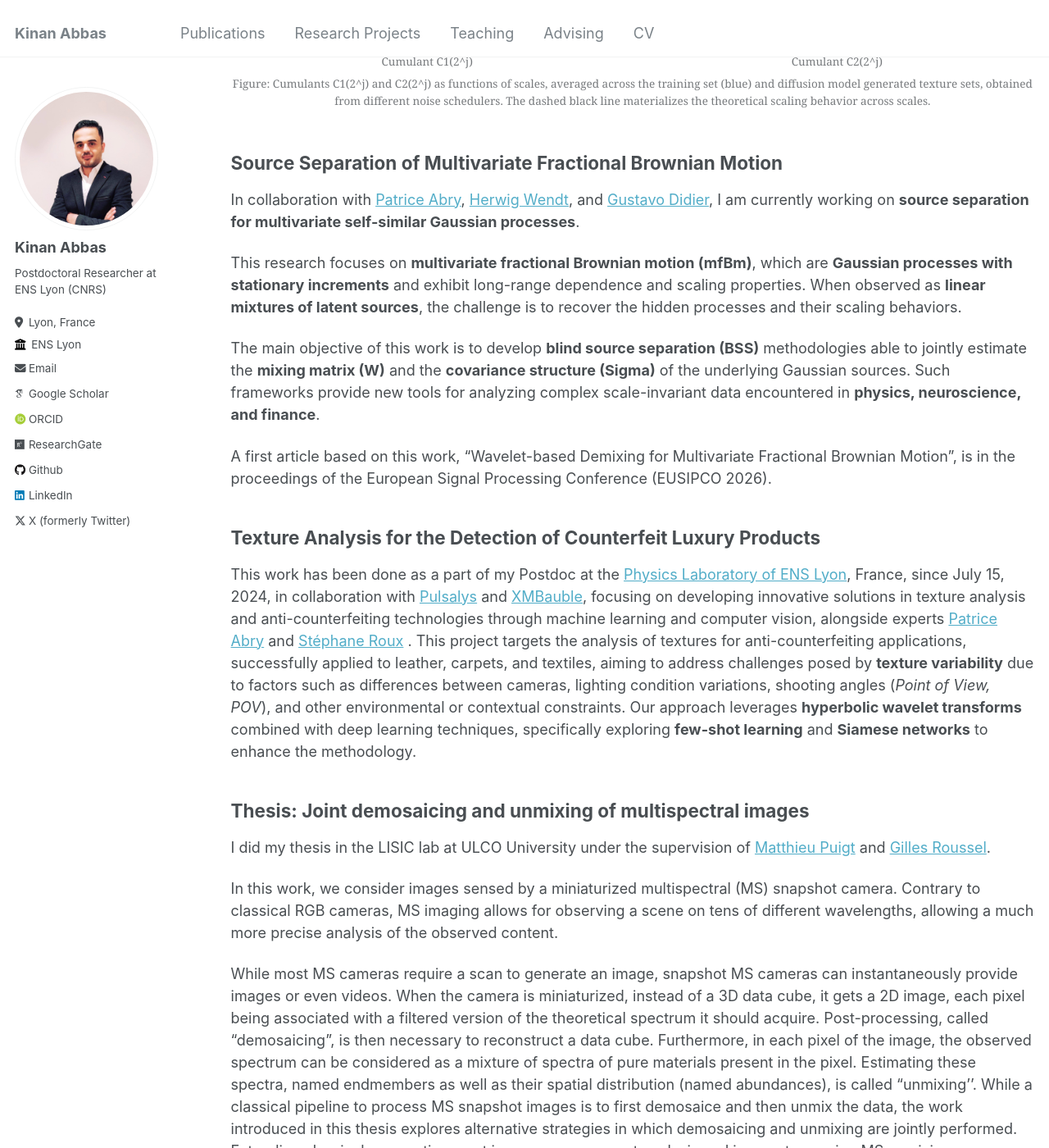
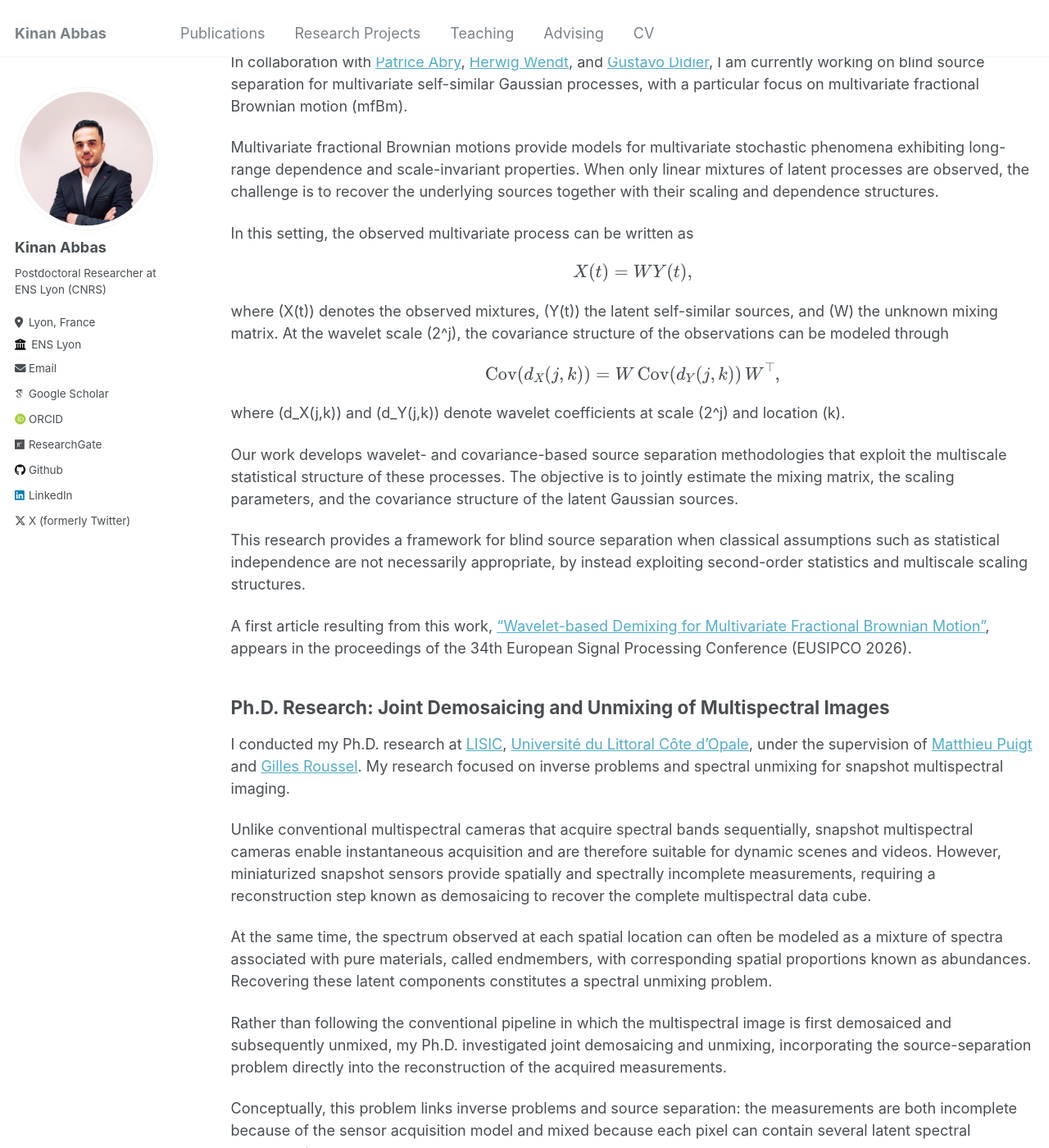
Before and after one commit to kinan3bb3s/kinan3bb3s.github.io, a Jekyll site: the page built from _pages/research.md, in a window 1280 px wide and 1400 px high, scrolled down 758 px. Shown: the whole window at 82% size. Built offline with Jekyll 4.4.1, drawn with Linux system fonts in a browser that asks for light colours; some web fonts are replaced; some of the changed text lies outside the part shown.

Commit message:
Latest updates

```diff
--- a/_pages/research.md
+++ b/_pages/research.md
@@ -4,52 +4,60 @@ title: "Research"
 permalink: /research/
 author_profile: true
 ---
-## Diffusion Models for Multifractal Texture Synthesis
 
-This project is a part of my postdoctoral research at the [Physics Laboratory of ENS Lyon](https://www.ens-lyon.fr/PHYSIQUE/){:target="_blank"}, in collaboration with [Patrice Abry](https://perso.ens-lyon.fr/patrice.abry/){:target="_blank"} and [Stéphane Roux](https://perso.ens-lyon.fr/stephane.roux/){:target="_blank"}. We are investigating the degree to which diffusion models can generate univariate and multivariate multifractal, as well as anisotropic textures. We evaluate the performance using advanced multiscale analyses like wavelet-leader and dual-tree complex wavelet transforms, with the final goal of developing a model that can generate better textures. This research has recently resulted in two publications: "Modèles de diffusion pour la synthèse de textures anisotropes" accepted at [GRETSI 2025](https://kinan3bb3s.github.io/files/GRETSI_2025_Diffusion_Models_Anisotropic.pdf){:target="_blank"}, and "Diffusion Models for Multifractal Texture Synthesis" accepted at [EUSIPCO 2025](https://kinan3bb3s.github.io/files/EUSIPCO_2025.pdf){:target="_blank"}.
+## Research Profile
 
-Starting from April 2026, an M2 intern, Jhonatan Ancco Cerda, will work on this project until September 2026, focusing on latent diffusion models for multifractal texture generation.
-<div style="text-align: center;">
-  <figure>
-    <div style="display: flex; gap: 20px; justify-content: center;">
-      <div>
-        <img src="c1_j.png" alt="Subfigure 1" style="width: 75%;">
-        <figcaption>Cumulant C1(2^j)</figcaption>
-      </div>
-      <div>
-        <img src="c2_j.png" alt="Subfigure 2" style="width: 75%;">
-        <figcaption>Cumulant C2(2^j)</figcaption>
-      </div>
-    </div>
-    <figcaption>Figure: Cumulants C1(2^j) and C2(2^j) as functions of scales, averaged across the training set (blue) and diffusion model generated texture sets, obtained from different noise schedulers. The dashed black line materializes the theoretical scaling behavior across scales.</figcaption>
-  </figure>
-</div>
+> The observed world is often incomplete and mixed. My research asks which statistical, spectral, and multiscale structures make it possible to reconstruct what is missing and recover the hidden sources behind complex data.
 
+My research lies at the intersection of statistical signal and image processing, source separation, inverse problems, multiscale analysis, and machine learning. A central direction of my work concerns the recovery and characterization of latent sources from complex observations by exploiting their structural, statistical, and multiscale properties.
+
+During my Ph.D., I investigated spectral unmixing and source separation in multispectral imaging, developing methods based on sparse component analysis, nonnegative matrix factorization, low-rank models, and inverse problems. More recently, my research has focused on blind source separation of multivariate stochastic processes, where multiscale and covariance structures are exploited to recover latent sources and their statistical properties.
+
+In parallel, I investigate statistical learning and generative models for complex signals and textures, particularly diffusion models and generative adversarial networks for scale-free and multifractal processes. Across these topics, the common thread is the same: building models that turn partial, mixed, or highly structured observations into interpretable representations.
 
 ## Source Separation of Multivariate Fractional Brownian Motion
 
-In collaboration with [Patrice Abry](https://perso.ens-lyon.fr/patrice.abry/){:target="_blank"}, [Herwig Wendt](https://www.irit.fr/~Herwig.Wendt/){:target="_blank"}, and  [Gustavo Didier](https://sse.tulane.edu/gustavo-didier){:target="_blank"}, I am currently working on **source separation for multivariate self-similar Gaussian processes**.
+In collaboration with [Patrice Abry](https://perso.ens-lyon.fr/patrice.abry/){:target="_blank"}, [Herwig Wendt](https://www.irit.fr/~Herwig.Wendt/){:target="_blank"}, and [Gustavo Didier](https://sse.tulane.edu/gustavo-didier){:target="_blank"}, I am currently working on blind source separation for multivariate self-similar Gaussian processes, with a particular focus on multivariate fractional Brownian motion (mfBm).
 
-This research focuses on **multivariate fractional Brownian motion (mfBm)**, which are **Gaussian processes with stationary increments** and exhibit long-range dependence and scaling properties. When observed as **linear mixtures of latent sources**, the challenge is to recover the hidden processes and their scaling behaviors.
+Multivariate fractional Brownian motions provide models for multivariate stochastic phenomena exhibiting long-range dependence and scale-invariant properties. When only linear mixtures of latent processes are observed, the challenge is to recover the underlying sources together with their scaling and dependence structures.
 
-The main objective of this work is to develop **blind source separation (BSS)** methodologies able to jointly estimate the **mixing matrix \(W\)** and the **covariance structure \(Sigma\)** of the underlying Gaussian sources. Such frameworks provide new tools for analyzing complex scale-invariant data encountered in **physics, neuroscience, and finance**.
+In this setting, the observed multivariate process can be written as
 
-A first article based on this work, “Wavelet-based Demixing for Multivariate Fractional Brownian Motion”, is in the proceedings of the European Signal Processing Conference (EUSIPCO 2026).
+$$
+X(t) = W Y(t),
+$$
 
+where \(X(t)\) denotes the observed mixtures, \(Y(t)\) the latent self-similar sources, and \(W\) the unknown mixing matrix. At the wavelet scale \(2^j\), the covariance structure of the observations can be modeled through
 
-## Texture Analysis for the Detection of Counterfeit Luxury Products
+$$
+\mathrm{Cov}(d_X(j, k)) = W \, \mathrm{Cov}(d_Y(j, k)) \, W^\top,
+$$
 
- This work has been done as a part of my Postdoc at the [Physics Laboratory of ENS Lyon](https://www.ens-lyon.fr/PHYSIQUE/){:target="_blank"}, France, since July 15, 2024, in collaboration with [Pulsalys](https://www.pulsalys.fr/){:target="_blank"} and [XMBauble](https://xmbauble.com/){:target="_blank"}, focusing on developing innovative solutions in texture analysis and anti-counterfeiting technologies through machine learning and computer vision, alongside experts  [Patrice Abry](https://perso.ens-lyon.fr/patrice.abry/){:target="_blank"} and [Stéphane Roux](https://perso.ens-lyon.fr/stephane.roux/){:target="_blank"} . This project targets the analysis of textures for anti-counterfeiting applications, successfully applied to leather, carpets, and textiles, aiming to address challenges posed by **texture variability** due to factors such as differences between cameras, lighting condition variations, shooting angles (*Point of View, POV*), and other environmental or contextual constraints. Our approach leverages **hyperbolic wavelet transforms** combined with deep learning techniques, specifically exploring **few-shot learning** and **Siamese networks** to enhance the methodology.
+where \(d_X(j,k)\) and \(d_Y(j,k)\) denote wavelet coefficients at scale \(2^j\) and location \(k\).
 
-## Thesis: Joint demosaicing and unmixing of multispectral images
+Our work develops wavelet- and covariance-based source separation methodologies that exploit the multiscale statistical structure of these processes. The objective is to jointly estimate the mixing matrix, the scaling parameters, and the covariance structure of the latent Gaussian sources.
 
- I did my thesis in the LISIC lab at ULCO University under the supervision of [Matthieu Puigt](https://www-lisic.univ-littoral.fr/~puigt/){:target="_blank"} and [Gilles Roussel](https://scholar.google.com/citations?user=gtdZ87MAAAAJ&hl=fr){:target="_blank"}.
+This research provides a framework for blind source separation when classical assumptions such as statistical independence are not necessarily appropriate, by instead exploiting second-order statistics and multiscale scaling structures.
 
- In this work, we consider images sensed by a miniaturized multispectral (MS) snapshot camera. Contrary to classical RGB cameras, MS imaging allows for observing a scene on tens of different wavelengths, allowing a much more precise analysis of the observed content.
+A first article resulting from this work, ["Wavelet-based Demixing for Multivariate Fractional Brownian Motion"](https://kinan3bb3s.github.io/files/Eusipco26_OfBm_Demix.pdf){:target="_blank"}, appears in the proceedings of the 34th European Signal Processing Conference (EUSIPCO 2026).
 
- While most MS cameras require a scan to generate an image, snapshot MS cameras can instantaneously provide images or even videos. When the camera is miniaturized, instead of a 3D data cube, it gets a 2D image, each pixel being associated with a filtered version of the theoretical spectrum it should acquire. Post-processing, called "demosaicing", is then necessary to reconstruct a data cube. Furthermore, in each pixel of the image, the observed spectrum can be considered as a mixture of spectra of pure materials present in the pixel. Estimating these spectra, named endmembers as well as their spatial distribution (named abundances), is called "unmixing''. While a classical pipeline to process MS snapshot images is to first demosaice and then unmix the data, the work introduced in this thesis explores alternative strategies in which demosaicing and unmixing are jointly performed. Extending classical assumptions met in sparse component analysis and in remote sensing MS unmixing, we propose two different frameworks to restore and unmix the acquired scene, based on low-rank matrix completion and deconvolution, respectively, the latter being specifically designed for Fabry-Perot filters used in the considered camera. The four proposed methods exhibit a far better unmixing enhancement than the variants they extend when the latter are applied to demosaiced data. Still, they allow a similar demosaicing performance as state-of-the-art methods.
+## Ph.D. Research: Joint Demosaicing and Unmixing of Multispectral Images
 
- The last part of the thesis introduces a deconvolution approach to restore the spectra of such cameras. Our contribution lies in the weights of the penalization term, which are automatically set using the entropy of the Fabry-Perot harmonics. The proposed method exhibits a better spectrum restoration than the strategy proposed by the camera manufacturer and than the classical deconvolution technique it extends.
+I conducted my Ph.D. research at [LISIC](https://lisic-prod.univ-littoral.fr/){:target="_blank"}, [Université du Littoral Côte d'Opale](https://www.univ-littoral.fr/){:target="_blank"}, under the supervision of [Matthieu Puigt](https://www-lisic.univ-littoral.fr/~puigt/){:target="_blank"} and [Gilles Roussel](https://scholar.google.com/citations?user=gtdZ87MAAAAJ&hl=fr){:target="_blank"}. My research focused on inverse problems and spectral unmixing for snapshot multispectral imaging.
+
+Unlike conventional multispectral cameras that acquire spectral bands sequentially, snapshot multispectral cameras enable instantaneous acquisition and are therefore suitable for dynamic scenes and videos. However, miniaturized snapshot sensors provide spatially and spectrally incomplete measurements, requiring a reconstruction step known as demosaicing to recover the complete multispectral data cube.
+
+At the same time, the spectrum observed at each spatial location can often be modeled as a mixture of spectra associated with pure materials, called endmembers, with corresponding spatial proportions known as abundances. Recovering these latent components constitutes a spectral unmixing problem.
+
+Rather than following the conventional pipeline in which the multispectral image is first demosaiced and subsequently unmixed, my Ph.D. investigated joint demosaicing and unmixing, incorporating the source-separation problem directly into the reconstruction of the acquired measurements.
+
+Conceptually, this problem links inverse problems and source separation: the measurements are both incomplete because of the sensor acquisition model and mixed because each pixel can contain several latent spectral components.
+
+Building upon assumptions from Sparse Component Analysis (SCA), Nonnegative Matrix Factorization (NMF), and hyperspectral unmixing, I developed several approaches exploiting sparsity, non-negativity, and low-rank structures. Two complementary frameworks were investigated: one based on low-rank matrix completion, and another based on spectral deconvolution, specifically accounting for the Fabry-Perot filters used by the considered snapshot camera.
+
+The resulting methods improved the quality of spectral unmixing while maintaining competitive reconstruction performance compared with conventional sequential approaches.
+
+A further contribution of the thesis concerned spectral deconvolution for Fabry-Perot imaging systems. I developed an entropy-weighted regularization strategy that accounts for the harmonic structure of the filters and improves spectral restoration compared with conventional deconvolution and the manufacturer's reconstruction approach.
 
 <figure style="text-align: center;">
   <div style="display: flex; justify-content: center; gap: 20px;">
@@ -91,7 +99,52 @@ A first article based on this work, “Wavelet-based Demixing for Multivariate F
   <figcaption>Figure: Segmentation of a Hyko 2 database image for different unmixing methods. Demosaicing is applied to the SSI image, followed by the generation of abundance maps and subsequent segmentation. For the proposed methods (VPWNMF, KPWNMF, FPVCA, FPKmeans, and Naive), unmixing and demosaicing were jointly applied.</figcaption>
 </figure>
 
+## Generative Models for Multifractal Texture Synthesis
 
-## Master's Work: Evaluating Fog Computing Scheduling and Placement Algorithms.
+In parallel with my research on source separation, I investigate generative modeling of scale-free and multifractal stochastic processes at the [Physics Laboratory of ENS Lyon](https://www.ens-lyon.fr/PHYSIQUE/){:target="_blank"}, in collaboration with [Patrice Abry](https://perso.ens-lyon.fr/patrice.abry/){:target="_blank"} and [Stéphane Roux](https://perso.ens-lyon.fr/stephane.roux/){:target="_blank"}.
 
-My Master's degree in **Computer Engineering / Networks and Computer Systems** was completed at Latakia University( Tishreen University before 2025), Latakia, Syria, following a one-year coursework phase and two years of research, a standard path before pursuing a PhD in the country.  My research focused on **Fog Computing** technologies, specifically evaluating algorithms for placement and scheduling of real-time IoT applications. The methods were tested in a simulated smart city, where analysis of eight placement policies demonstrated that HAFA and iFogStor-G approaches provided optimal service times and reduced cloud processor usage.
+The objective is to determine whether modern generative models can reproduce not only the visual appearance of complex textures, but also their multiscale statistical properties.
+
+I have investigated diffusion models, latent diffusion models, and generative adversarial networks for the synthesis of univariate and multivariate multifractal textures. Their performance is evaluated using multiscale statistical tools, including wavelet leaders and wavelet-based cumulants, allowing us to assess whether generated samples reproduce the scaling and multifractal properties of the target processes.
+
+In this line of work, the goal is not only to generate visually plausible samples, but also to preserve the hidden statistical organization of the data across scales.
+
+A further direction of this research concerns the generation of textures on spatial supports larger than those used during training, through fully convolutional generative architectures and self-attention mechanisms.
+
+This research has resulted in work presented at [EUSIPCO 2025](https://kinan3bb3s.github.io/files/EUSIPCO_2025.pdf){:target="_blank"} and [GRETSI 2025](https://kinan3bb3s.github.io/files/GRETSI_2025_Diffusion_Models_Anisotropic.pdf){:target="_blank"}, and continues through the study of multivariate multifractal texture generation and super-resolution.
+
+Starting from April 2026, M2 intern [Jhonatan Ancco Cerda](https://kinan3bb3s.github.io/advising/){:target="_blank"} has worked on this project, focusing on generative AI, diffusion models, and the generation of multivariate, multifractal, and anisotropic textures.
+
+<div style="text-align: center;">
+  <figure>
+    <div style="display: flex; gap: 20px; justify-content: center;">
+      <div>
+        <img src="c1_j.png" alt="Subfigure 1" style="width: 75%;">
+        <figcaption>Cumulant C1(2^j)</figcaption>
+      </div>
+      <div>
+        <img src="c2_j.png" alt="Subfigure 2" style="width: 75%;">
+        <figcaption>Cumulant C2(2^j)</figcaption>
+      </div>
+    </div>
+    <figcaption>Figure: Cumulants C1(2^j) and C2(2^j) as functions of scales, averaged across the training set (blue) and diffusion model generated texture sets, obtained from different noise schedulers. The dashed black line materializes the theoretical scaling behavior across scales.</figcaption>
+  </figure>
+</div>
+
+## Multiscale Texture Analysis and Machine Learning for Counterfeit Detection
+
+As part of my post-Ph.D. research at the [Physics Laboratory of ENS Lyon](https://www.ens-lyon.fr/PHYSIQUE/){:target="_blank"}, in collaboration with [Pulsalys](https://www.pulsalys.fr/){:target="_blank"} and [XMBauble](https://xmbauble.com/){:target="_blank"}, I worked on statistical texture analysis and machine-learning methodologies for the detection of counterfeit luxury products, together with [Patrice Abry](https://perso.ens-lyon.fr/patrice.abry/){:target="_blank"} and [Stéphane Roux](https://perso.ens-lyon.fr/stephane.roux/){:target="_blank"}.
+
+The objective was to characterize and recognize material textures under realistic acquisition variability, including changes in cameras, illumination conditions, viewing angles, and other environmental factors. Applications included leather, carpets, and textiles.
+
+Our approach combined hyperbolic wavelet representations and multiscale texture descriptors with machine-learning methods, including few-shot learning and Siamese neural networks, with the objective of achieving robust material recognition from limited reference data.
+
+This work illustrates a broader aspect of my research: combining multiscale statistical representations with modern machine-learning approaches to extract reliable structure from complex signals and images under real acquisition constraints.
+
+## Master's Research: Fog Computing Scheduling and Placement
+
+My Master's degree in Computer Engineering, specializing in Networks and Computer Systems, was completed at Latakia University (formerly Tishreen University) in Syria. The program consisted of one year of advanced coursework followed by two years of research.
+
+My research focused on resource placement and scheduling for real-time IoT applications in fog-computing environments. Different placement policies were evaluated through simulations of smart-city scenarios, with particular attention to service latency and cloud-resource utilization.
+
+The study compared eight placement strategies and showed that HAFA and iFogStor-G provided favorable performance in terms of service time and reduced cloud-processor usage.
```
Also changed, not shown: _pages/about.md (+4 -2 lines).
